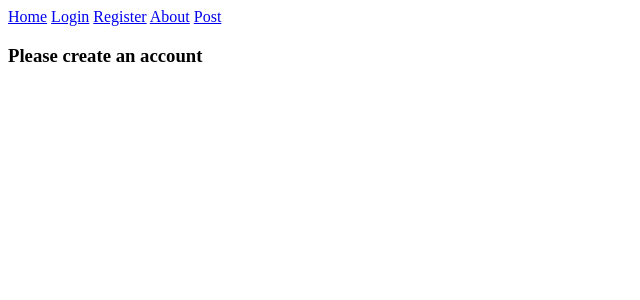
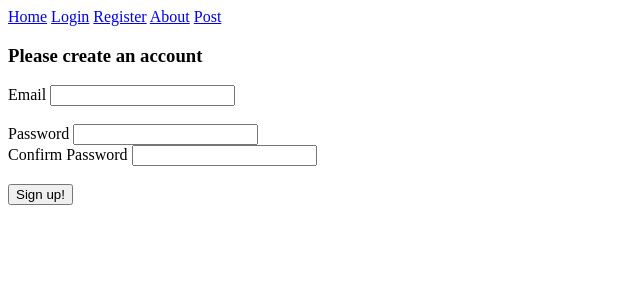
Before and after one commit to DannyPennington/flask_stuff, a Flask app: page /register in a window 1280 px wide. Shown: the top 300 px of the page, without its empty margins (0-640 px from the left). Run offline with Flask 2, Linux system fonts and the light colour scheme.

Commit message:
Registration page set up

```diff
--- a/application/forms.py
+++ b/application/forms.py
@@ -52,7 +52,7 @@ class RegistrationForm(FlaskForm):
     submit = SubmitField("Sign up!")
 
     def validate_email(self,email):
-        user = Users.query.filter_by(email=email.data).all()
+        user = Users.query.filter_by(email=email.data).first()
 
         if user:
             raise ValidationError('Email already in use!')
--- a/application/routes.py
+++ b/application/routes.py
@@ -23,7 +23,7 @@ def login():
 def register():
     form = RegistrationForm()
     if form.validate_on_submit():
-        hash_pw = bcrypt.generate_password_hash(form.password.data.decode('utf-8'))
+        hash_pw = bcrypt.generate_password_hash(form.password.data)
 
         user = Users(email=form.email.data, password=hash_pw)
 
--- a/application/templates/register.html
+++ b/application/templates/register.html
@@ -1,4 +1,47 @@
 {% extends "layout.html" %}
 {% block body_content %}
 <h3>Please create an account</h3>
+	<div class='form'>
+		<form method='POST' action=''>
+			{{ form.hidden_tag() }}
+			<div class='form_group'>
+				{{ form.email.label }}
+				{{ form.email }}
+				{% if form.email.errors %}
+					<div class='error'>
+						{% for error in form.email.errors %}
+							<span>{{ error }}</span>
+						{% endfor %}
+					</div>
+				{% endif %}
+			</div>
+			<br>
+			<div class='form_group'>
+				{{ form.password.label }}
+				{{ form.password }}
+				{% if form.password.errors %}
+					<div class='error'>
+						{% for error in form.password.errors %}
+							<span>{{ error }} </span>
+						{% endfor %}
+					</div>
+				{% endif %}
+			</div>
+			<div class='form_group'>
+				{{ form.confirm_password.label }}
+				{{ form.confirm_password }}
+				{% if form.confirm_password.errors %}
+					<div class='error'>
+						{% for error in form.confirm_password.errors %}
+							<span>{{ error }} </span>
+						{% endfor %}
+					</div>
+				{% endif %}
+			</div>
+			<br>
+			<div class='form_group'>
+				{{ form.submit }}
+			</div>
+		</form>
+	</div>
 {% endblock %}
```
